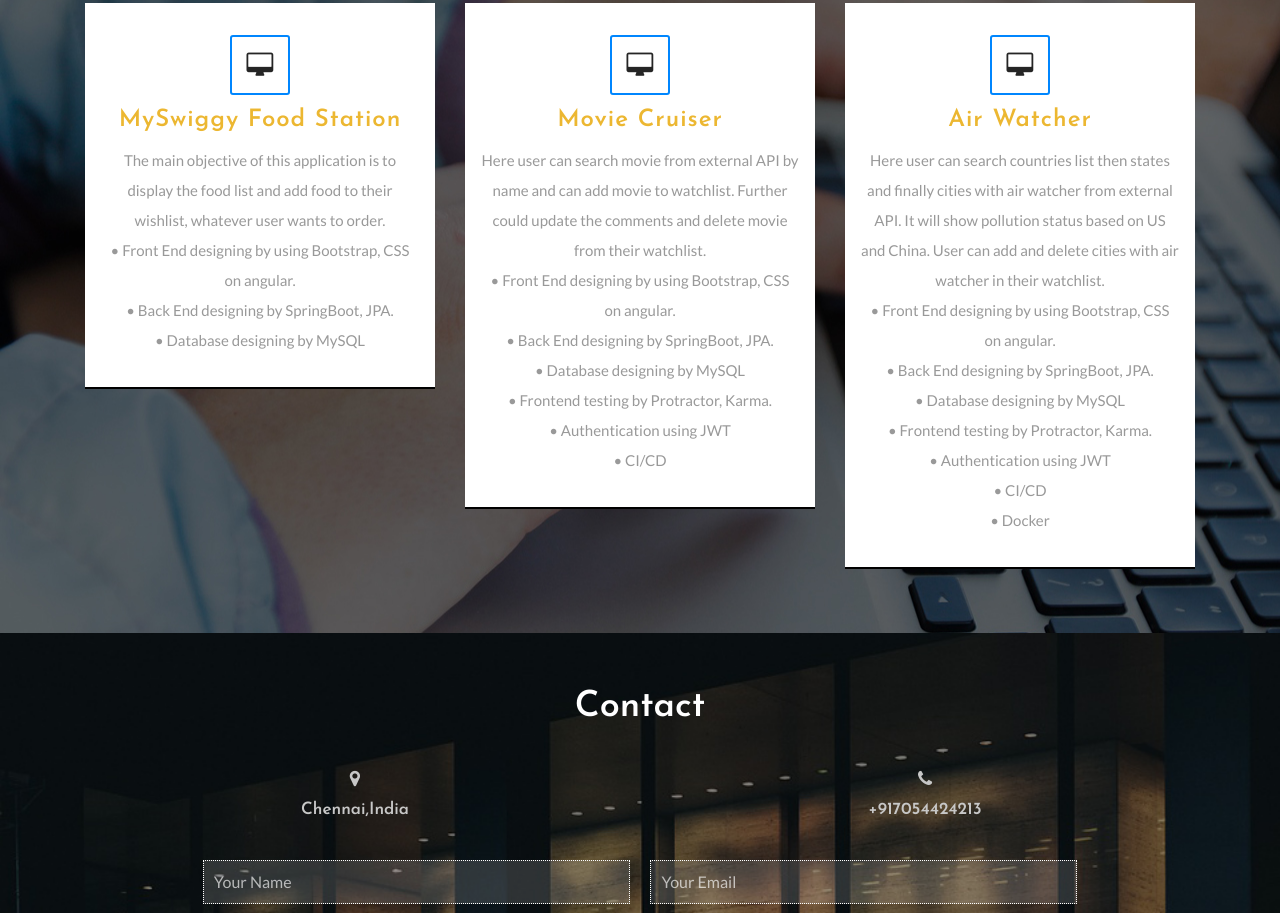
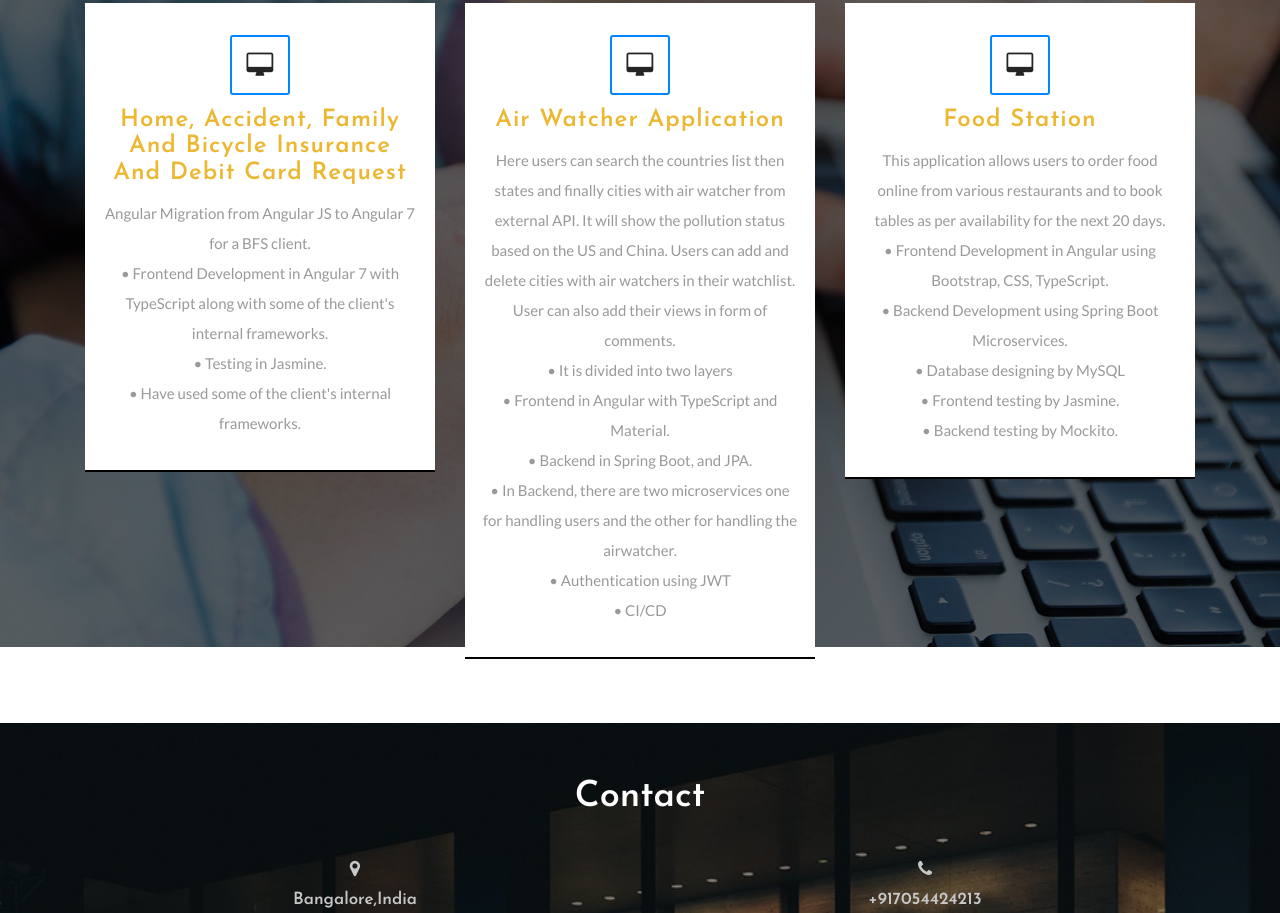
Before and after one commit to DeekshaVerma5497/DeekshaVerma5497.github.io, a plain HTML site: page index.html in a window 1280 px wide. Shown: the part 2655-3568 px from the top of the page. Drawn offline with Linux system fonts and the light colour scheme.

Commit message:
Update index.html

```diff
--- a/index.html
+++ b/index.html
@@ -124,7 +124,7 @@ Smartphone Compatible web template, free webdesigns for Nokia, Samsung, LG, Sony
 								<div class="progress-bar progress-bar-striped active" style="width: 50%">
 								</div>
 							</div>
-							<h6>Karma</h6>
+							<h6>Jasmine</h6>
 							<div class="progress  w3-agile prgs-w3agile">
 								<div class="progress-bar progress-bar-striped active" style="width: 80%">
 								</div>
@@ -141,9 +141,9 @@ Smartphone Compatible web template, free webdesigns for Nokia, Samsung, LG, Sony
 								<div class="progress-bar progress-bar-striped active" style="width: 70%">
 								</div>
 							</div>
-							<h6>Angular 7</h6>
+							<h6>Angular2+</h6>
 							<div class="progress">
-								<div class="progress-bar progress-bar-striped active" style="width: 70%">
+								<div class="progress-bar progress-bar-striped active" style="width: 80%">
 								</div>
 							</div>
 							<h6>Spring-MVC</h6>
@@ -235,11 +235,13 @@ Smartphone Compatible web template, free webdesigns for Nokia, Samsung, LG, Sony
 					<div class="agileits_service_grid_btm_left1">
 						<div class="agileits_service_grid_btm_left2">
 							<i class="fa fa-desktop" aria-hidden="true"></i>
-							<h5>MySwiggy Food Station</h5>
-							<p>The main objective of this application is to display the food list and add food to their wishlist, whatever user wants to order.</p>
-							<p>• Front End designing by using Bootstrap, CSS on angular.</p>
-							<p>• Back End designing by SpringBoot, JPA.</p>
-							<p>• Database designing  by MySQL</p>
+							<h5>Home, Accident, Family and Bicycle Insurance and Debit Card Request</h5>
+							<p>Angular Migration from Angular JS to Angular 7 for a BFS client.</p>
+							<p>• Frontend Development in Angular 7 with TypeScript along with some of the client's internal frameworks.</p>
+							<p>• Testing in Jasmine.</p>
+							<p>• Have used some of the client's internal frameworks.</p>
+
+
 						</div>
 					</div>
 				</div>
@@ -247,12 +249,12 @@ Smartphone Compatible web template, free webdesigns for Nokia, Samsung, LG, Sony
 					<div class="agileits_service_grid_btm_left1">
 						<div class="agileits_service_grid_btm_left2">
 							<i class="fa fa-desktop" aria-hidden="true"></i>
-							<h5>Movie Cruiser</h5>
-							<p>Here user can search movie from external API by name and can add movie to watchlist. Further could update the comments and delete movie from their watchlist.</p>
-							<p>• Front End designing by using Bootstrap, CSS on angular.</p>
-							<p>• Back End designing by SpringBoot, JPA.</p>
-							<p>• Database designing  by MySQL</p>
-							<p>• Frontend testing by Protractor, Karma.</p>
+							<h5>Air Watcher Application</h5>
+							<p>Here users can search the countries list then states and finally cities with air watcher from external API. It will show the pollution status based on the US and China. Users can add and delete cities with air watchers in their watchlist. User can also add their views in form of comments.</p>
+							<p>• It is divided into two layers</p>
+							<p>• Frontend in Angular with TypeScript and Material.</p>
+							<p>• Backend in Spring Boot, and JPA.</p>
+							<p>• In Backend, there are two microservices one for handling users and the other for handling the airwatcher.</p>
 							<p>• Authentication using JWT</p>
 							<p>• CI/CD</p>
 						</div>
@@ -262,15 +264,13 @@ Smartphone Compatible web template, free webdesigns for Nokia, Samsung, LG, Sony
 					<div class="agileits_service_grid_btm_left1">
 						<div class="agileits_service_grid_btm_left2">
 							<i class="fa fa-desktop" aria-hidden="true"></i>
-							<h5>Air Watcher</h5>
-							<p>Here user can search countries list then states and finally cities with air watcher from external API. It will show pollution status based on US and China. User can add and delete cities with air watcher in their watchlist.</p>
-							<p>• Front End designing by using Bootstrap, CSS on angular.</p>
-							<p>• Back End designing by SpringBoot, JPA.</p>
+							<h5>Food Station</h5>
+							<p>This application allows users to order food online from various restaurants and to book tables as per availability for the next 20 days.</p>
+							<p>• Frontend Development in Angular using Bootstrap, CSS, TypeScript.</p>
+							<p>• Backend Development using Spring Boot Microservices.</p>
 							<p>• Database designing  by MySQL</p>
-							<p>• Frontend testing by Protractor, Karma.</p>
-							<p>• Authentication using JWT</p>
-							<p>• CI/CD</p>
-							<p>• Docker</p>
+							<p>• Frontend testing by Jasmine.</p>
+							<p>• Backend testing by Mockito.</p>
 						</div>
 					</div>
 				</div>
@@ -286,7 +286,7 @@ Smartphone Compatible web template, free webdesigns for Nokia, Samsung, LG, Sony
 		<label class="line"></label>
 		<div class="col-md-6 c-w3l">
 			<i class="fa fa-map-marker" aria-hidden="true"></i>
-			<h4>Chennai,India</h4>
+			<h4>Bangalore,India</h4>
 		</div>
 		<div class="col-md-6 c-w3l c-phn">
 			<i class="fa fa-phone" aria-hidden="true"></i>
```
